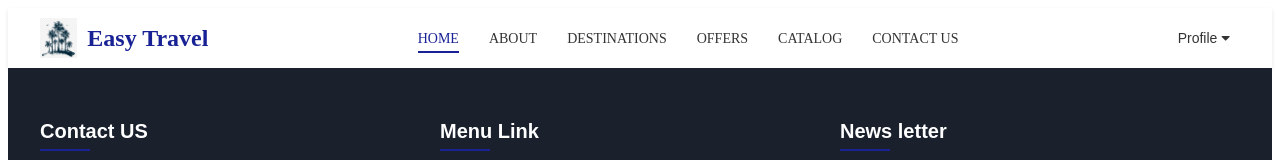
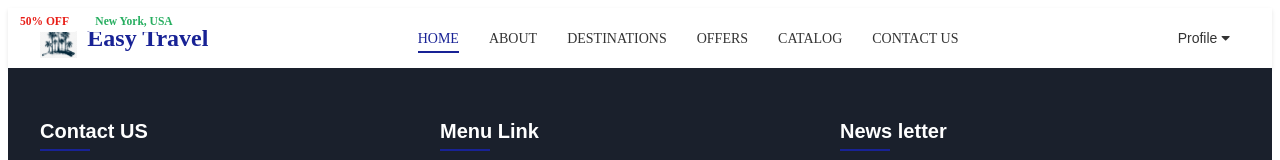
Before and after one commit to BayryamB/React-Project-Vacation, a React (Vite) app in the folder client/: page /destinations/bulgaria in a window 1280 px wide. Shown: the top 160 px of the page. Built offline with nearby package versions, Linux system fonts and the light colour scheme; no server answers.

Commit message:
add new component + route

```diff
--- a/client/src/App.jsx
+++ b/client/src/App.jsx
@@ -1,4 +1,5 @@
 import About from "./components/About";
+import DestinationDetails from "./components/DestinationDetails";
 import Destinations from "./components/Destinations";
 import Footer from "./components/Footer";
 import LoginForm from "./components/LoginForm";
@@ -17,6 +18,10 @@ function App() {
                 <Route path="/about" element={<About />} />
                 <Route path="/destinations" element={<Destinations />} />
                 <Route path="/register" element={<RegisterForm />} />
+                <Route
+                    path="/destinations/:id"
+                    element={<DestinationDetails />}
+                />
                 <Route path="/login" element={<LoginForm />} />
             </Routes>
 
--- /dev/null
+++ b/client/src/components/DestinationDetails.jsx
@@ -0,0 +1,13 @@
+import DestinationService from "../services/destinationService";
+
+const DestinationDetails = () => {
+    const destination = DestinationService.getDestinationById(1);
+    return (
+        <div className="destination-details">
+            <div className="discount-badge">50% OFF</div>
+            <div className="location-label">New York, USA</div>
+        </div>
+    );
+};
+
+export default DestinationDetails;
--- a/client/src/components/Destinations.jsx
+++ b/client/src/components/Destinations.jsx
@@ -10,7 +10,6 @@ const Destinations = () => {
     useEffect(() => {
         DestinationService.getAllDestinations()
             .then((data) => {
-                console.log(data);
                 setDestinations(data);
                 setIsLoading(false);
             })
```
